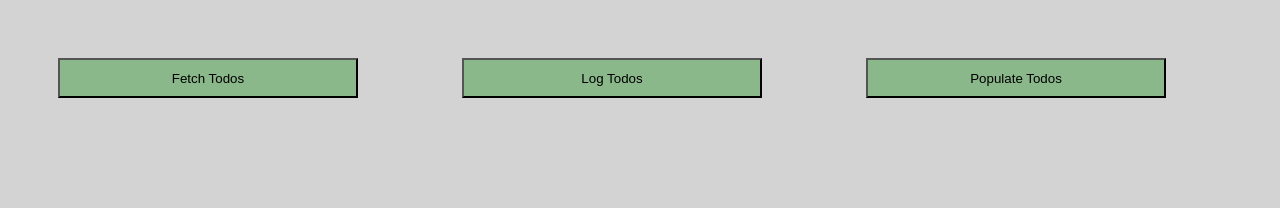
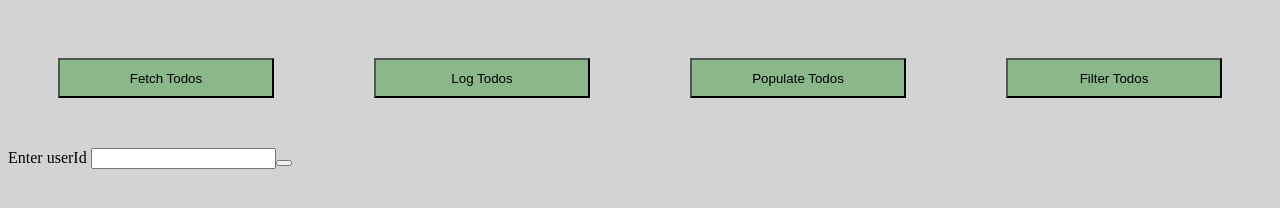
Before and after one commit to amolin09/Dummy-Data-Todo-List, a plain HTML site: page index.html in a window 1280 px wide. Drawn offline with Linux system fonts and the light colour scheme.

Commit message:
filtering

```diff
--- a/index.html
+++ b/index.html
@@ -9,9 +9,17 @@
   <title>Todo List</title>
 </head>
 <body>
-  <button onclick="fetchTodos()">Fetch Todos</button>
-  <button onclick="logTodos()">Log Todos</button>
-  <button onclick="populateTodos()">Populate Todos</button>
+  <div class="header" id="header">
+    <button onclick="fetchTodos()">Fetch Todos</button>
+    <button onclick="logTodos()">Log Todos</button>
+    <button onclick="populateTodos()">Populate Todos</button>
+    <button onclick="filterTodos()">Filter Todos</button>
+  </div>
+
+  <label for="userId">Enter userId</label>
+  <input type="number" id="userId"><button type="submit" id="userId" onclick="getUserId()"></button>
+
+
   <ol id="todo-list">
 
   </ol>
--- a/scripts.js
+++ b/scripts.js
@@ -13,6 +13,8 @@ let arrayOfTodos = [
   }
 ]
 
+let todoList = document.getElementById("todo-list")
+
 const fetchTodos = () => {
   fetch('https://jsonplaceholder.typicode.com/todos')
   .then((response) => response.json())
@@ -25,7 +27,7 @@ const logTodos = () => {
 }
 
 const populateTodos = () =>{
- const todoList = document.getElementById("todo-list")
+
 
  for(i = 0; i < arrayOfTodos.length; i++){
   const todoItem = arrayOfTodos[i]
@@ -38,3 +40,26 @@ const populateTodos = () =>{
       todoList.appendChild(todoLi)
   }
 }
+
+const filterTodos = () => {
+  removeLi()
+  let filteredByUserId = arrayOfTodos.filter(todo => todo.userId == 2)
+  console.log(filteredByUserId)
+  for(i = 0; i < filteredByUserId.length; i++){
+    const todoItem = filteredByUserId[i]
+    const todoLi = document.createElement('LI')
+    let todoItemTitle = document.createTextNode(todoItem.title)
+        todoLi.appendChild(todoItemTitle)
+        todoList.appendChild(todoLi)
+    }
+}
+
+const removeLi = () => {
+while (todoList.hasChildNodes()){
+  todoList.removeChild(todoList.firstChild)
+}
+}
+
+const getUserId = () => {
+
+}
--- a/styles.css
+++ b/styles.css
@@ -2,14 +2,19 @@ body{
 background-color: lightgrey;
 }
 
-button{
+#header{
+  display: flex;
+  justify-content: center;
+}
+
+#header > button{
   width: 300px;
   height: 40px;
   margin: 50px 50px;
   background-color: rgb(138, 184, 138);
 }
 
-button:hover{
+#header > button:hover{
   background-color:rgb(76, 177, 76);
   font-weight: bolder;
   font-size: 16px;
```
